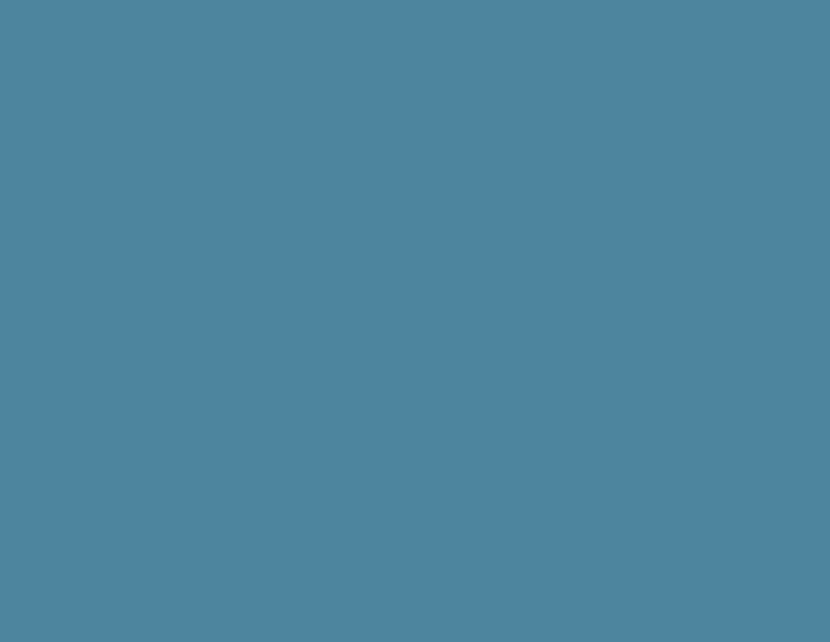
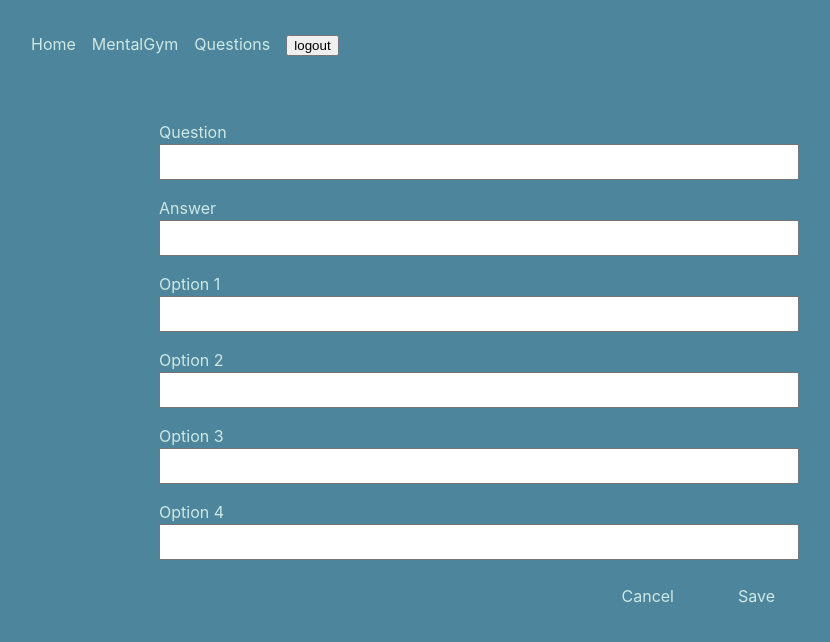
Before and after one commit to anpjavatech/sprachmeister, a React (Create React App) app in the folder frontend/: page /questions in a window 1280 px wide. Before the commit this address had no page. Shown: the top 642 px of the page, without its empty margins (161-991 px from the left). Built offline with nearby package versions, Linux system fonts and the light colour scheme; sample sign-in values are in the browser's storage.

Commit message:
Commit after adding the question sentry page and its compoenents

```diff
--- a/frontend/src/App.js
+++ b/frontend/src/App.js
@@ -2,12 +2,26 @@ import { RouterProvider, createBrowserRouter } from "react-router-dom";
 import RootPage from "./pages/RootPage";
 import ErrorPage from "./pages/ErrorPage";
 import HomePage from "./pages/HomePage";
-import ChallengePage from "./pages/ChallengePage";
+import ChallengePage, {
+  loader as questionsLoader,
+} from "./pages/ChallengePage";
 import AuthenticationPage, {
   action as authAction,
 } from "./pages/AuthenticationPage";
 import { action as logoutAction } from "./pages/Logout";
 import { checkAuthToken, tokenLoader } from "./utils/auth";
+import NewQuestionPage from "./pages/NewQuestionsPage";
+import { action as addNewQuestionAction } from "./components/QuestionsForm";
+
+const combinedLoader = async () => {
+  const authData = await checkAuthToken();
+  const questionsData = await questionsLoader();
+
+  return {
+    ...authData,
+    ...questionsData,
+  };
+};
 
 const router = createBrowserRouter([
   {
@@ -25,6 +39,12 @@ const router = createBrowserRouter([
       {
         path: "challenges",
         element: <ChallengePage />,
+        loader: combinedLoader,
+      },
+      {
+        path: "questions",
+        element: <NewQuestionPage />,
+        action: addNewQuestionAction,
         loader: checkAuthToken,
       },
       {
--- a/frontend/src/components/MainNavigation.js
+++ b/frontend/src/components/MainNavigation.js
@@ -35,6 +35,19 @@ function MainNavigation() {
               </NavLink>
             </li>
           )}
+          {token && (
+            <li>
+              <NavLink
+                to="/questions"
+                className={({ isActive }) =>
+                  isActive ? classes.active : undefined
+                }
+                end
+              >
+                Questions
+              </NavLink>
+            </li>
+          )}
           {!token && (
             <li>
               <NavLink
--- a/frontend/src/components/Questions.js
+++ b/frontend/src/components/Questions.js
@@ -1,12 +1,12 @@
 import { useState } from "react";
 import Answers from "./Answers";
 import QuestionTimer from "./QuestionTimer";
-import { QUESTIONS } from "../assets/questions_dump";
 
 export default function Questions({
   questionIndex,
   onUserSelect,
   onSkipAnswer,
+  questions,
 }) {
   const [answer, setAnswer] = useState({
     selectedAnswer: "",
@@ -32,7 +32,7 @@ export default function Questions({
     setTimeout(() => {
       setAnswer({
         selectedAnswer: answer,
-        isCorrect: QUESTIONS[questionIndex].answer[0] === answer,
+        isCorrect: questions[questionIndex].answer[0] === answer,
       });
 
       setTimeout(() => {
@@ -57,9 +57,9 @@ export default function Questions({
         timeout={timer}
         mode={answerState}
       />
-      <h2>{QUESTIONS[questionIndex].question}</h2>
+      <h2>{questions[questionIndex].question}</h2>
       <Answers
-        options={QUESTIONS[questionIndex].options}
+        options={questions[questionIndex].options}
         selectedAnswer={answer.selectedAnswer}
         answerState={answerState}
         onSelect={handleSelectedAnswer}
--- /dev/null
+++ b/frontend/src/components/QuestionsForm.js
@@ -0,0 +1,147 @@
+import {
+  Form,
+  useNavigate,
+  useNavigation,
+  useActionData,
+  json,
+  redirect,
+} from "react-router-dom";
+import classes from "./QuestionsForm.module.css";
+import { getAuthToken } from "../utils/auth";
+
+function QuestionForm({ method, event }) {
+  const data = useActionData();
+  const navigate = useNavigate();
+  const navigation = useNavigation();
+
+  const isSubmitting = navigation.state === "submitting";
+
+  function cancelHandler() {
+    navigate("..");
+  }
+
+  return (
+    <Form method={method} className={classes.form}>
+      {data && data.errors && (
+        <ul>
+          {Object.values(data.errors).map((err) => (
+            <li key={err}>{err}</li>
+          ))}
+        </ul>
+      )}
+      <p>
+        <label htmlFor="question">Question</label>
+        <input
+          id="question"
+          type="text"
+          name="question"
+          required
+          defaultValue={event ? event.question : ""}
+        />
+      </p>
+      <p>
+        <label htmlFor="answer">Answer</label>
+        <input
+          id="answer"
+          type="text"
+          name="answer"
+          required
+          defaultValue={event ? event.answer : ""}
+        />
+      </p>
+      <p>
+        <label htmlFor="option1">Option 1</label>
+        <input
+          id="option1"
+          type="text"
+          name="option1"
+          required
+          defaultValue={event ? event.option1 : ""}
+        />
+      </p>
+      <p>
+        <label htmlFor="option2">Option 2</label>
+        <input
+          id="option2"
+          type="text"
+          name="option2"
+          required
+          defaultValue={event ? event.option2 : ""}
+        />
+      </p>
+      <p>
+        <label htmlFor="option1">Option 3</label>
+        <input
+          id="option3"
+          type="text"
+          name="option3"
+          required
+          defaultValue={event ? event.option3 : ""}
+        />
+      </p>
+      <p>
+        <label htmlFor="option1">Option 4</label>
+        <input
+          id="option4"
+          type="text"
+          name="option4"
+          required
+          defaultValue={event ? event.option4 : ""}
+        />
+      </p>
+      <div className={classes.actions}>
+        <button type="button" onClick={cancelHandler} disabled={isSubmitting}>
+          Cancel
+        </button>
+        <button disabled={isSubmitting}>
+          {isSubmitting ? "Submitting..." : "Save"}
+        </button>
+      </div>
+    </Form>
+  );
+}
+
+export default QuestionForm;
+
+export async function action({ request, params }) {
+  const method = request.method;
+  const data = await request.formData();
+  const token = getAuthToken();
+  let options = [];
+  options.push(data.get("option1"));
+  options.push(data.get("option2"));
+  options.push(data.get("option3"));
+  options.push(data.get("option4"));
+
+  const questionData = {
+    question: data.get("question"),
+    answer: data.get("answer"),
+    options,
+  };
+
+  let url = "http://localhost:8000/questions";
+
+  if (method === "PATCH") {
+    const questionId = params.eventId;
+    url = "http://localhost:8000/questions/" + questionId;
+  }
+
+  const response = await fetch(url, {
+    method: method,
+    headers: {
+      "Content-Type": "application/json",
+      Authorization: "Bearer " + token,
+    },
+    body: JSON.stringify(questionData),
+  });
+
+  if (response.status === 422) {
+    return response;
+  }
+
+  if (!response.ok) {
+    throw json({ message: "Could not save event." }, { status: 500 });
+  }
+
+  return redirect("/questions");
+}
--- /dev/null
+++ b/frontend/src/components/QuestionsForm.module.css
@@ -0,0 +1,46 @@
+.form {
+  max-width: 40rem;
+  margin: 2rem auto;
+}
+
+.form label,
+.form input,
+.form textarea {
+  display: block;
+  width: 100%;
+}
+
+.form input,
+.form textarea {
+  font: inherit;
+  padding: 0.25rem;
+}
+
+.actions {
+  display: flex;
+  gap: 1rem;
+  justify-content: flex-end;
+}
+
+.actions button {
+  font: inherit;
+  cursor: pointer;
+  padding: 0.5rem 1.5rem;
+  border-radius: 4px;
+  background-color: var(--color-gray-300);
+  color: var(--color-gray-800);
+  border: none;
+}
+
+.actions button[type='button'] {
+  background-color: transparent;
+  color: var(--color-gray-300);
+}
+
+.actions button:hover {
+  background-color: var(--color-primary-300);
+}
+
+.actions button[type='button']:hover {
+  background-color: var(--color-gray-800);
+}
--- a/frontend/src/components/Summary.js
+++ b/frontend/src/components/Summary.js
@@ -1,13 +1,12 @@
 import trophyLogo from "../assets/trophy.png";
-import { QUESTIONS } from "../assets/questions_dump";
 
-export default function Summary({ userAnswers }) {
+export default function Summary({ userAnswers, questions }) {
   const skippedAnswers = userAnswers.filter(
     (answer) => answer === "" || answer === null || answer === undefined
   ).length;
 
   const correctAnswers = userAnswers.filter(
-    (answer, index) => answer === QUESTIONS[index].answer[0]
+    (answer, index) => answer === questions[index].answer[0]
   ).length;
 
   const skippedPer = Math.round((skippedAnswers / userAnswers.length) * 100);
@@ -49,7 +48,7 @@ export default function Summary({ userAnswers }) {
               if (answer === null) {
                 status = "skipped";
                 cssClass += " skipped";
-              } else if (answer === QUESTIONS[index].answer[0]) {
+              } else if (answer === questions[index].answer[0]) {
                 status = "correct";
                 cssClass += " correct";
               } else {
@@ -58,8 +57,8 @@ export default function Summary({ userAnswers }) {
               }
               return (
                 <tr key={index}>
-                  <td>{QUESTIONS[index].question}</td>
-                  <td>{QUESTIONS[index].answer[0]}</td>
+                  <td>{questions[index].question}</td>
+                  <td>{questions[index].answer}</td>
                   <td>{answer}</td>
                   <td className={cssClass}>{status}</td>
                 </tr>
--- a/frontend/src/pages/ChallengePage.js
+++ b/frontend/src/pages/ChallengePage.js
@@ -1,30 +1,12 @@
 import { useCallback, useState } from "react";
-import { QUESTIONS } from "../assets/questions_dump";
 import quizLogo from "../assets/quiz.png";
 import Questions from "../components/Questions";
 import Summary from "../components/Summary";
+import { useLoaderData, json, defer, Await } from "react-router-dom";
+import { getAuthToken } from "../utils/auth";
 
 export default function ChallengePage() {
-  const [userAnswers, setUserAnswers] = useState([]);
-
-  const activeQuestionIndex = userAnswers.length;
-
-  const isQuizCompleted = activeQuestionIndex === QUESTIONS.length;
-
-  const handleUserAnswers = useCallback(function handleUserAnswers(userAnswer) {
-    setUserAnswers((prevUserAnswers) => {
-      return [...prevUserAnswers, userAnswer];
-    });
-  }, []);
-
-  const handleSkipAnswer = useCallback(
-    () => handleUserAnswers(null),
-    [handleUserAnswers]
-  );
-
-  if (isQuizCompleted) {
-    return <Summary userAnswers={userAnswers} />;
-  }
+  const data = useLoaderData().data;
 
   return (
     <>
@@ -33,13 +15,67 @@ export default function ChallengePage() {
         <h1>Vocabulary Quizz</h1>
       </header>
       <div id="quiz">
-        <Questions
-          key={activeQuestionIndex}
-          questionIndex={activeQuestionIndex}
-          onUserSelect={handleUserAnswers}
-          onSkipAnswer={handleSkipAnswer}
-        />
+        <Await
+          resolve={data.randomQuestions}
+          errorElement={<div>Error loading questions</div>}
+          fallback={<div>Loading...</div>}
+        >
+          {(randomQuestions) => <Quiz randomQuestions={randomQuestions} />}
+        </Await>
       </div>
     </>
   );
 }
+
+function Quiz({ randomQuestions }) {
+  const [userAnswers, setUserAnswers] = useState([]);
+  const activeQuestionIndex = userAnswers.length;
+  const isQuizCompleted = activeQuestionIndex === randomQuestions.length;
+
+  const handleUserAnswers = useCallback((userAnswer) => {
+    setUserAnswers((prevUserAnswers) => [...prevUserAnswers, userAnswer]);
+  }, []);
+
+  const handleSkipAnswer = useCallback(() => {
+    handleUserAnswers(null);
+  }, [handleUserAnswers]);
+
+  if (isQuizCompleted) {
+    return <Summary userAnswers={userAnswers} questions={randomQuestions} />;
+  }
+
+  return (
+    <>
+      <Questions
+        key={activeQuestionIndex}
+        questionIndex={activeQuestionIndex}
+        onUserSelect={handleUserAnswers}
+        onSkipAnswer={handleSkipAnswer}
+        questions={randomQuestions}
+      />
+    </>
+  );
+}
+
+async function loadQuestions() {
+  const token = getAuthToken();
+  const url = "http://localhost:8000/questions?limit=2";
+  const response = await fetch(url, {
+    method: "GET",
+    headers: {
+      Authorization: "Bearer " + token,
+    },
+  });
+
+  if (!response.ok) {
+    throw json({ message: "Could not fetch events." }, { status: 500 });
+  }
+  const resData = await response.json();
+  return resData.randomQuestions;
+}
+
+export function loader() {
+  return defer({
+    randomQuestions: loadQuestions(),
+  });
+}
--- /dev/null
+++ b/frontend/src/pages/NewQuestionsPage.js
@@ -0,0 +1,6 @@
+import QuestionsForm from "../components/QuestionsForm";
+function NewQuestionPage() {
+  return <QuestionsForm method="post" />;
+}
+
+export default NewQuestionPage;
```
